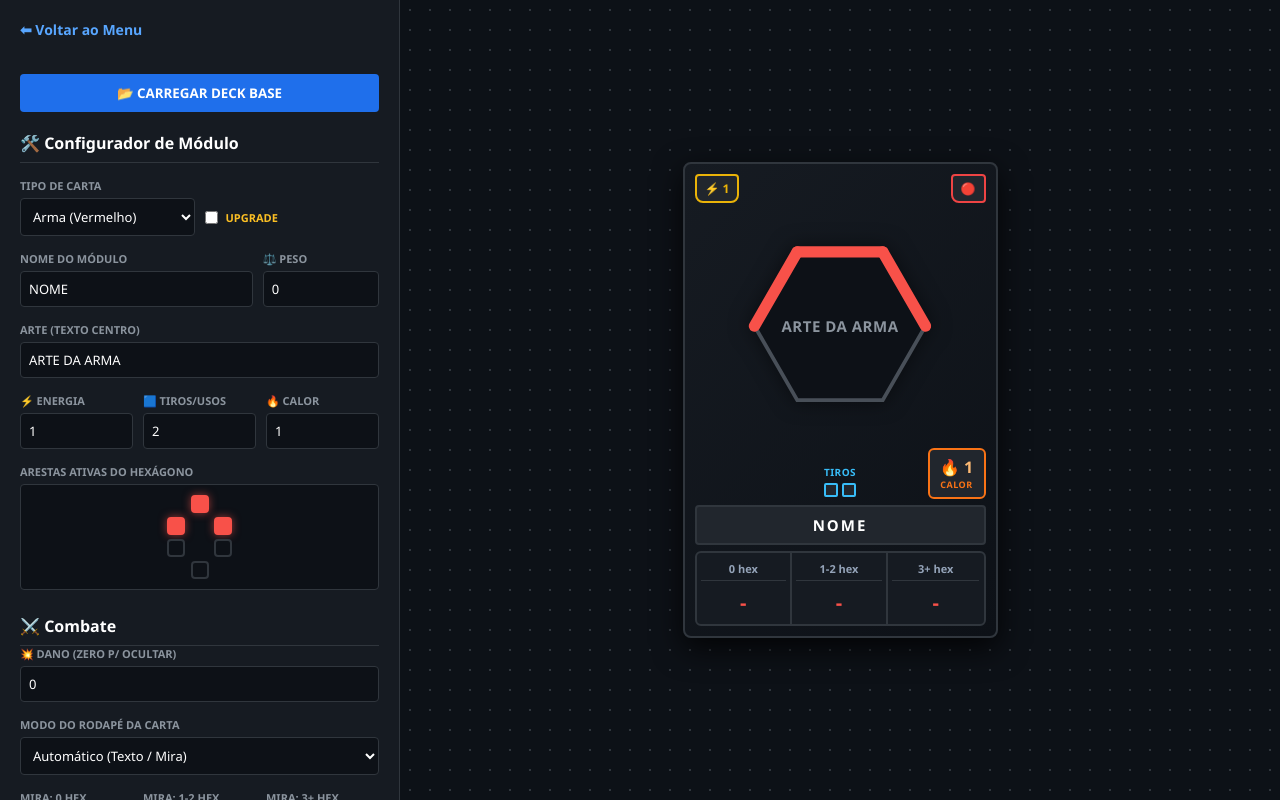
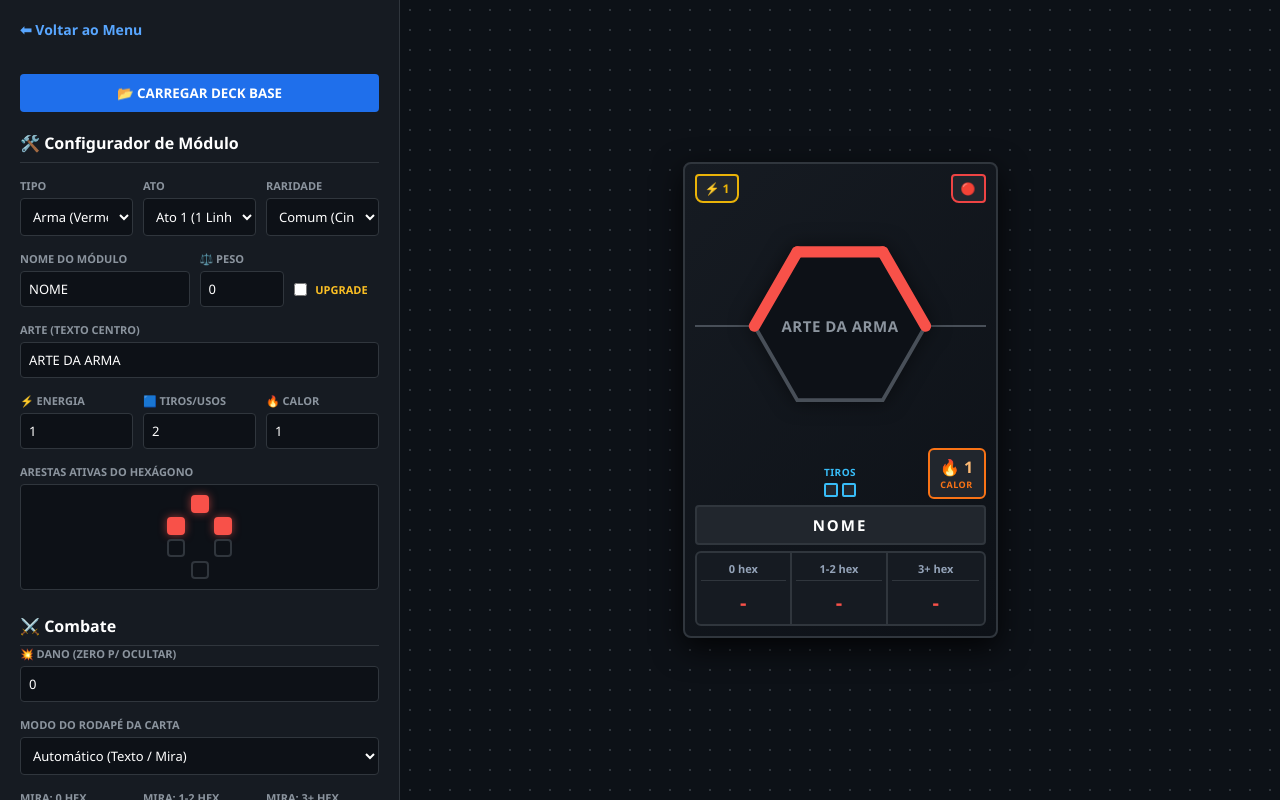
Before and after one commit to Engelyon/engelyon.github.io, a plain HTML site: page pages/cardmaker.html in a window 1280 px wide. Drawn offline with nearby package versions, Linux system fonts and the light colour scheme.

Commit message:
stable recente

```diff
--- a/css/cardmaker.css
+++ b/css/cardmaker.css
@@ -31,6 +31,7 @@ input:focus, select:focus, textarea:focus { border-color: #58a6ff; }
 .row > * { flex: 1; min-width: 0; }
 .checkbox-group { display: flex; align-items: center; gap: 8px; flex-direction: row; cursor: pointer; }
 
+/* GRID DE HEXÁGONO */
 .hex-grid-selector {
     display: flex; flex-direction: column; align-items: center; gap: 4px;
     padding: 10px 0; background: #0d1117; border: 1px solid #30363d; border-radius: 4px;
@@ -70,6 +71,7 @@ button { color: #fff; border: none; padding: 10px; border-radius: 4px; font-weig
 
 #json-output { height: 90px; font-family: 'Courier New', monospace; font-size: 11px; margin-top: 5px; resize: none; background: #010409; }
 
+/* CSS DA CARTA */
 .card {
     width: 315px; height: 476px; background: linear-gradient(135deg, #161b22, #0d1117);
     border: 2px solid #30363d; border-radius: 8px; padding: 10px;
@@ -88,18 +90,38 @@ button { color: #fff; border: none; padding: 10px; border-radius: 4px; font-weig
 .badge-propulsao { border-color: #22c55e; color: #22c55e; border-radius: 4px 4px 4px 8px; }
 .badge-especial { border-color: #a855f7; color: #a855f7; border-radius: 4px 4px 4px 8px; }
 
-.art-container { flex-grow: 1; display: flex; justify-content: center; align-items: center; position: relative; z-index: 1; margin: 0; width: 100%; }
+/* Estilização do Peso no Topo da Carta */
+.weight-display {
+    color: #a8a8a8; font-size: 16px; font-weight: 900;
+    display: flex; align-items: center; justify-content: center; gap: 4px;
+    flex-grow: 1; text-align: center; margin-top: 4px; letter-spacing: 2px;
+}
 
-.hex-svg { width: 190px; height: 190px; filter: drop-shadow(0 0 10px rgba(0, 0, 0, 0.5)); }
+/* CONTAINER DA ARTE E LINHAS DE ATO */
+.art-container {
+    flex-grow: 1; display: flex; justify-content: center; align-items: center;
+    position: relative; z-index: 1; margin: 0; width: 100%;
+}
+
+/* Linhas do Background (Ato) */
+.bg-lines-container {
+    position: absolute; top: 0; left: 0; right: 0; bottom: 0;
+    display: flex; flex-direction: column; justify-content: center; align-items: center; gap: 15px;
+    z-index: 1; /* Fica atrás do Hexágono */
+    pointer-events: none;
+}
+.bg-line {
+    width: 100%; height: 2px;
+}
+
+.hex-svg { width: 190px; height: 190px; filter: drop-shadow(0 0 10px rgba(0, 0, 0, 0.5)); position: relative; z-index: 2; }
 .art-text { position: absolute; color: #8b949e; text-align: center; font-size: 15px; font-weight: 900; letter-spacing: 0.5px; pointer-events: none; z-index: 3; max-width: 150px; line-height: 1.2; }
 
 .status-row { display: flex; justify-content: space-between; align-items: flex-end; }
 .stat-box { background: #21262d; border: 2px solid; border-radius: 6px; padding: 6px; text-align: center; width: 58px; }
-
 .dmg-box { border-color: #f85149; }
 .dmg-val { color: #ff7b72; font-size: 16px; font-weight: 900; }
 .dmg-lbl { color: #f85149; font-size: 9px; font-weight: bold; letter-spacing: 0.5px; }
-
 .heat-gen-box { border-color: #f97316; }
 .heat-gen-val { color: #fdba74; font-size: 16px; font-weight: 900; }
 .heat-gen-lbl { color: #f97316; font-size: 9px; font-weight: bold; letter-spacing: 0.5px; }
--- a/js/cardmaker.js
+++ b/js/cardmaker.js
@@ -2,6 +2,7 @@ const verticesHex = [
     [27.5, 11], [72.5, 11], [95, 50], [72.5, 89], [27.5, 89], [5, 50]
 ];
 const coresTipo = { arma: '#f85149', suporte: '#60a5fa', propulsao: '#22c55e', especial: '#a855f7' };
+const coresRaridade = { comum: '#484f58', incomum: '#38bdf8', raro: '#a855f7', unico: '#4ade80' };
 const dicionarioSimbolos = { raio: '⚡', pilha: '🔋', coracao: '💖', escudo: '🛡️', seta: '🔼' };
 
 let deckJSON = [];
@@ -85,6 +86,8 @@ async function saveCardToJSON() {
         id: isEditMode ? cartaSendoEditada.id : "MOD_" + Date.now().toString().slice(-6),
         nome: nomeAtual,
         tipo: document.getElementById('inp-tipo').value,
+        ato: parseInt(document.getElementById('inp-ato').value),
+        raridade: document.getElementById('inp-raridade').value,
         upgraded: document.getElementById('inp-upgraded').checked,
         peso: parseInt(document.getElementById('inp-peso').value) || 0,
         energia: parseInt(document.getElementById('inp-energia').value) || 0,
@@ -172,6 +175,8 @@ function checarModoEdicao() {
             if (btnLoad) btnLoad.style.display = 'none';
 
             document.getElementById('inp-tipo').value = carta.tipo || 'arma';
+            document.getElementById('inp-ato').value = carta.ato || '1';
+            document.getElementById('inp-raridade').value = carta.raridade || 'comum';
             document.getElementById('inp-upgraded').checked = !!carta.upgraded;
             document.getElementById('inp-nome').value = carta.nome || '';
             document.getElementById('inp-peso').value = carta.peso !== undefined ? carta.peso : 0;
@@ -242,14 +247,23 @@ function updateCard() {
 
     isUpgraded ? card.classList.add('upgraded') : card.classList.remove('upgraded');
 
-    const nome = document.getElementById('inp-nome').value;
+    document.getElementById('out-nome').innerText = document.getElementById('inp-nome').value;
+
+    // LÓGICA DO PESO NO TOPO
     const peso = parseInt(document.getElementById('inp-peso').value) || 0;
-    let nomeStr = nome;
-    if (peso !== 0) {
-        const sinal = peso > 0 ? '+' : '';
-        nomeStr += `<span style="float:right; font-size: 0.8em; color: #a8a8a8;">⚖️ ${sinal}${peso}</span>`;
+    const pesoBox = document.getElementById('out-peso-box');
+    if (peso === 0) {
+        pesoBox.classList.add('hide');
+    } else {
+        pesoBox.classList.remove('hide');
+        const icon = peso > 0 ? '🏋️' : '🪶';
+        const valAbs = Math.abs(peso);
+        if (valAbs <= 2) {
+            pesoBox.innerText = icon.repeat(valAbs);
+        } else {
+            pesoBox.innerText = `${icon} ${valAbs}`;
+        }
     }
-    document.getElementById('out-nome').innerHTML = nomeStr;
 
     const energia = parseInt(document.getElementById('inp-energia').value) || 0;
     const outEnergia = document.getElementById('out-energia');
@@ -277,9 +291,23 @@ function updateCard() {
     else if (tipo === 'propulsao') { badge.className = 'badge badge-propulsao'; badge.innerText = '🟢'; }
     else if (tipo === 'especial') { badge.className = 'badge badge-especial'; badge.innerText = '🟣'; }
 
+    // ARTE COM LINHAS DE ATO (BACKGROUND)
+    const ato = parseInt(document.getElementById('inp-ato').value) || 1;
+    const raridade = document.getElementById('inp-raridade').value;
+    const corLinha = coresRaridade[raridade] || '#484f58';
+
+    let linhasHTML = '';
+    for (let i = 0; i < ato; i++) {
+        linhasHTML += `<div class="bg-line" style="background-color: ${corLinha};"></div>`;
+    }
+
     const svgContainer = document.getElementById('out-svg-container');
     const txtArte = document.getElementById('inp-arte').value.replace(/\n/g, '<br>');
-    svgContainer.innerHTML = gerarSvgHexagono(tipo) + `<div class="art-text">${txtArte}</div>`;
+    svgContainer.innerHTML = `
+        <div class="bg-lines-container">${linhasHTML}</div>
+        ${gerarSvgHexagono(tipo)}
+        <div class="art-text">${txtArte}</div>
+    `;
 
     document.getElementById('panel-dano').classList.add('hide');
     document.getElementById('panel-mira').classList.add('hide');
--- a/pages/cardmaker.html
+++ b/pages/cardmaker.html
@@ -20,9 +20,10 @@
 
     <h2 id="form-title">🛠️ Configurador de Módulo</h2>
 
+    <!-- NOVA LINHA: Tipo, Raridade e Ato -->
     <div class="row">
         <div class="form-group">
-            <label>Tipo de Carta</label>
+            <label>Tipo</label>
             <select id="inp-tipo">
                 <option value="arma">Arma (Vermelho)</option>
                 <option value="suporte">Suporte (Azul)</option>
@@ -30,12 +31,26 @@
                 <option value="especial">Especial (Roxo)</option>
             </select>
         </div>
-        <div class="form-group checkbox-group" style="padding-top: 20px;">
-            <input type="checkbox" id="inp-upgraded">
-            <label for="inp-upgraded" style="color: #fbbf24;">UPGRADE</label>
+        <div class="form-group">
+            <label>Ato</label>
+            <select id="inp-ato">
+                <option value="1">Ato 1 (1 Linha)</option>
+                <option value="2">Ato 2 (2 Linhas)</option>
+                <option value="3">Ato 3 (3 Linhas)</option>
+            </select>
+        </div>
+        <div class="form-group">
+            <label>Raridade</label>
+            <select id="inp-raridade">
+                <option value="comum">Comum (Cinza)</option>
+                <option value="incomum">Incomum (Azul)</option>
+                <option value="raro">Raro (Roxo)</option>
+                <option value="unico">Único (Verde Neon)</option>
+            </select>
         </div>
     </div>
 
+    <!-- NOME, PESO e UPGRADE -->
     <div class="row">
         <div class="form-group" style="flex: 2;">
             <label>Nome do Módulo</label>
@@ -44,6 +59,10 @@
         <div class="form-group" style="flex: 1;">
             <label>⚖️ Peso</label>
             <input type="number" id="inp-peso" value="0">
+        </div>
+        <div class="form-group checkbox-group" style="padding-top: 20px;">
+            <input type="checkbox" id="inp-upgraded">
+            <label for="inp-upgraded" style="color: #fbbf24;">UPGRADE</label>
         </div>
     </div>
 
@@ -137,6 +156,10 @@
     <div class="card" id="card-preview">
         <div class="top-bar">
             <div class="badge energy" id="out-energia">⚡ 1</div>
+
+            <!-- ELEMENTO DO PESO REPOSICIONADO PARA O TOPO -->
+            <div class="weight-display hide" id="out-peso-box"></div>
+
             <div class="badge badge-arma" id="out-badge-tipo">🔴</div>
         </div>
 
```
